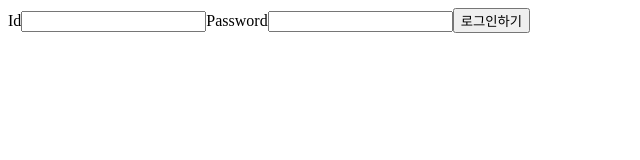
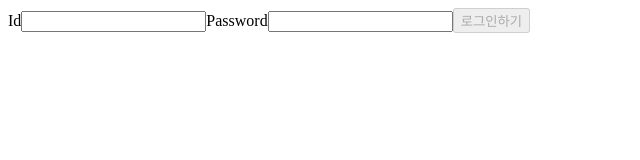
Before and after one commit to Sunset-Kim/wanted-pre-onboarding-frontend, a React (Create React App) app: page / in a window 1280 px wide. Shown: the top 160 px of the page, without its empty margins (0-640 px from the left). Built offline with nearby package versions, Linux system fonts and the light colour scheme.

Commit message:
fix: validation

```diff
--- a/src/pages/SignUp.tsx
+++ b/src/pages/SignUp.tsx
@@ -15,6 +15,8 @@ function SignUp() {
   const [id, setId] = useState("");
   const [password, setPassword] = useState("");
 
+  const isPass = validation["id"](id) && validation["password"](password);
+
   useEffect(() => {
     // TODO
     const JWT = LocalStorage.getItem(JWT_STORAGE_KEY);
@@ -26,6 +28,11 @@ function SignUp() {
 
   const handleSubmit = (e: SyntheticEvent<HTMLFormElement>) => {
     e.preventDefault();
+
+    if (!isPass) {
+      return;
+    }
+
     // TODO: api 호출 전송
     console.log(`API:login or signup ${id}, ${password}`);
 
@@ -38,14 +45,10 @@ function SignUp() {
     const { name, value } = e.target;
 
     if (name === "id") {
-      if (validation["id"](value)) {
-        setId(value);
-      }
+      setId(value);
     }
     if (name === "password") {
-      if (validation["password"](value)) {
-        setPassword(value);
-      }
+      setPassword(value);
     }
   };
 
@@ -61,7 +64,9 @@ function SignUp() {
             <span>Password</span>
             <input type="password" name="password" value={password} onChange={handleChange} />
           </label>
-          <button type="submit">로그인하기</button>
+          <button disabled={!isPass} type="submit">
+            로그인하기
+          </button>
         </form>
       </div>
     </div>
```
